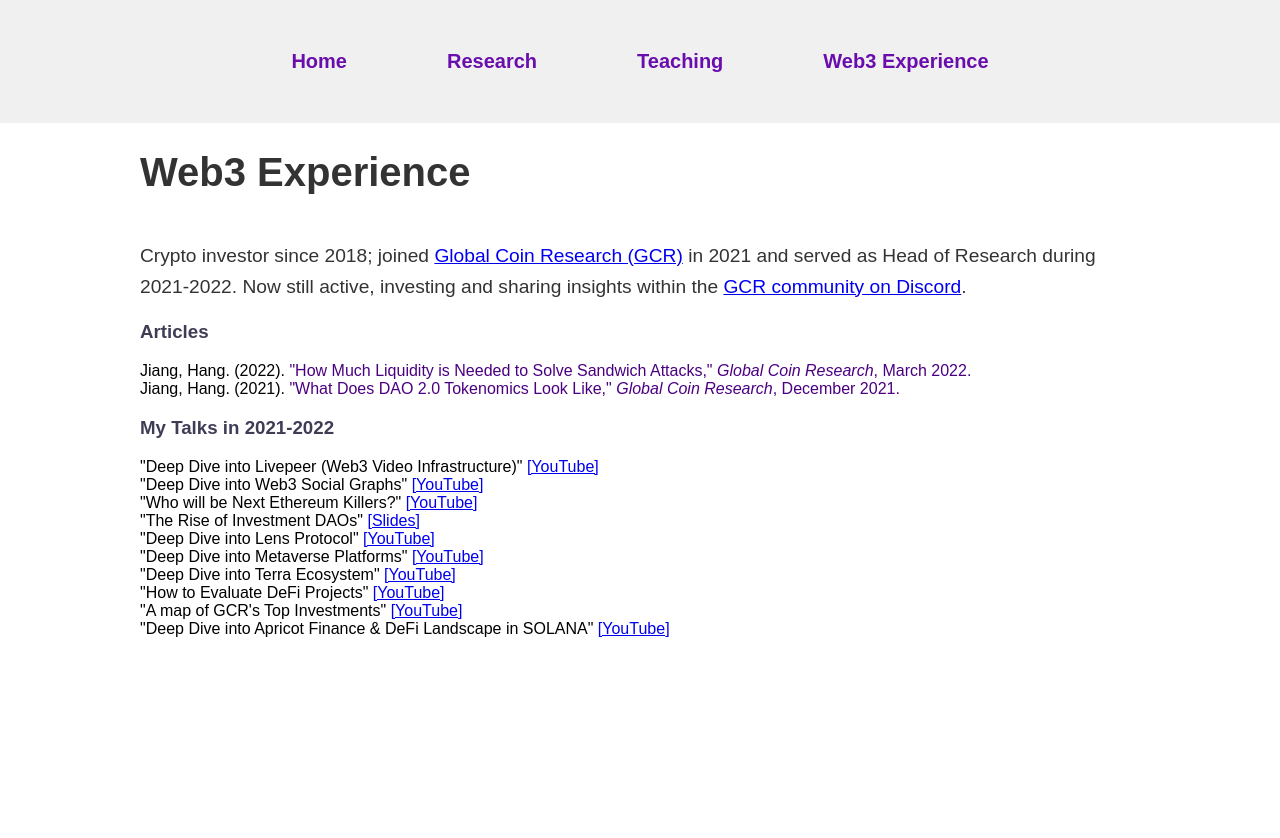
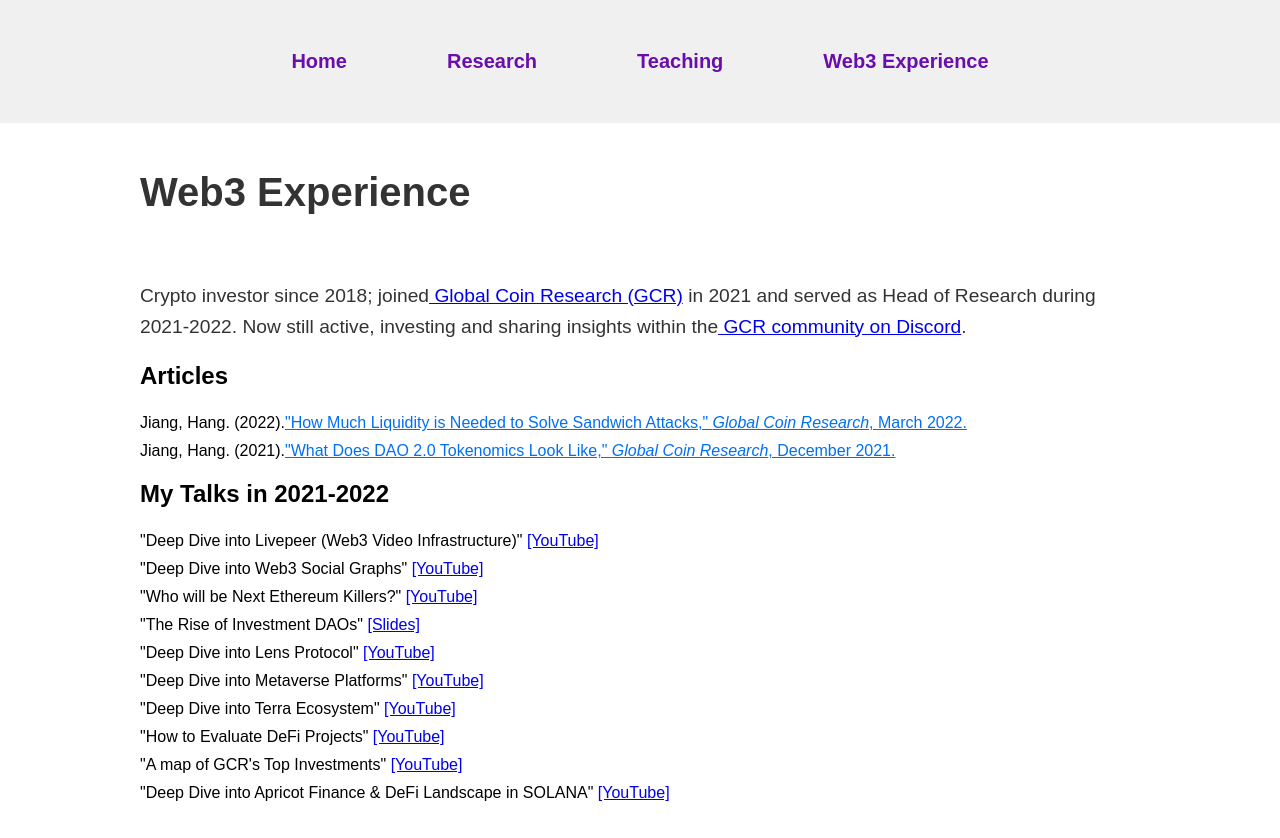
Before and after one commit to JHaaa/jianghang.github.io, a Next.js app: page /web3-experience in a window 1280 px wide. Before the commit the page ends 800 px from the top, so only its background shows below. Built offline with nearby package versions, Linux system fonts and the light colour scheme.

Commit message:
Update website content and layout

```diff
--- a/src/app/layout.tsx
+++ b/src/app/layout.tsx
@@ -6,7 +6,7 @@
   return (
     <html lang="en">
       <head>
-        <title>JIANG Hang's Personal Website</title>
+        <title>JIANG Hang&apos;s Personal Website</title>
       </head>
       <body>
         <nav style={{ display: 'flex', justifyContent: 'center', gap: '100px', padding: '50px', backgroundColor: '#f0f0f0' }}>
--- a/src/app/research/ResearchPage.module.css
+++ b/src/app/research/ResearchPage.module.css
@@ -1,4 +1,5 @@
 .container {
+  padding: 20px;
   display: flex;
   flex-direction: column;
   align-items: left;
@@ -7,8 +8,14 @@
   margin: 0 auto;
 }
 
+.listContainer {
+  margin-top: 20px;
+}
+
 .header {
-  color: #3f3d56;
+  margin-top: 20px;
+  font-size: 1.5em;
+  font-weight: bold;
 }
 
 .customList {
@@ -16,11 +23,11 @@
   padding: 0;
 }
 
-.link {
-  color: #4b0082;
-  text-decoration: none;
+.customList li {
+  margin-bottom: 10px;
 }
 
-.link:hover {
+.link {
+  color: #0070f3;
   text-decoration: underline;
 }
--- a/src/app/teaching/TeachingPage.module.css
+++ b/src/app/teaching/TeachingPage.module.css
@@ -1,4 +1,5 @@
 .container {
+  padding: 20px;
   display: flex;
   flex-direction: column;
   align-items: left;
@@ -7,8 +8,14 @@
   margin: 0 auto;
 }
 
+.listContainer {
+  margin-top: 20px;
+}
+
 .header {
-    color: #3f3d56;
+  margin-top: 20px;
+  font-size: 1.5em;
+  font-weight: bold;
 }
 
 .customList {
@@ -16,11 +23,11 @@
   padding: 0;
 }
 
-  .link {
-    color: #4b0082;
-    text-decoration: none;
+.customList li {
+  margin-bottom: 10px;
 }
 
-  .link:hover {
+.link {
+  color: #0070f3;
   text-decoration: underline;
 }
--- a/src/app/web3-experience/Web3ExperiencePage.module.css
+++ b/src/app/web3-experience/Web3ExperiencePage.module.css
@@ -1,4 +1,5 @@
 .container {
+    padding: 20px;
     display: flex;
     flex-direction: column;
     align-items: left;
@@ -7,8 +8,14 @@
     margin: 0 auto;
   }
 
+  .listContainer {
+    margin-top: 20px;
+  }
+
   .header {
-    color: #3f3d56;
+    margin-top: 20px;
+    font-size: 1.5em;
+    font-weight: bold;
   }
 
   .customList {
@@ -16,11 +23,11 @@
     padding: 0;
   }
 
-  .link {
-    color: #4b0082;
-    text-decoration: none;
+  .customList li {
+    margin-bottom: 10px;
   }
 
-  .link:hover {
+  .link {
+    color: #0070f3;
     text-decoration: underline;
   }
--- a/src/app/web3-experience/page.tsx
+++ b/src/app/web3-experience/page.tsx
@@ -5,34 +5,41 @@
         <div className={styles.container}>
             <h1>Web3 Experience</h1>
             <div className={styles.listContainer}>
-              <p>Crypto investor since 2018;
-                joined <a href="https://globalcoinresearch.com/" target="_blank"> Global Coin Research (GCR)</a> in 2021 and served as Head of Research during 2021-2022.
-                Now still active, investing and sharing insights within the <a href="https://discord.com/invite/globalcoinresearch"target="_blank">GCR community on Discord</a>. </p>
+                <p>
+                  Crypto investor since 2018; joined
+                    <a href="https://globalcoinresearch.com/" target="_blank" rel="noopener noreferrer"> Global Coin Research (GCR)</a> in 2021 and served as Head of Research during 2021-2022.
+                    Now still active, investing and sharing insights within the
+                    <a href="https://discord.com/invite/globalcoinresearch" target="_blank" rel="noopener noreferrer"> GCR community on Discord</a>.
+                </p>
+
                 <h3 className={styles.header}>Articles</h3>
                 <ul className={styles.customList}>
                     <li>
-        Jiang, Hang. (2022). <a className={styles.link} href="https://mirror.xyz/globalcoinresearch.eth/0oJnV52MRJ-bYCMz9vQnT3ZBDaGal5A0mJM9gzXIb8k" target="_blank" rel="noopener noreferrer">
+                        Jiang, Hang. (2022).
+                        <a className={styles.link} href="https://mirror.xyz/globalcoinresearch.eth/0oJnV52MRJ-bYCMz9vQnT3ZBDaGal5A0mJM9gzXIb8k" target="_blank" rel="noopener noreferrer">
                             "How Much Liquidity is Needed to Solve Sandwich Attacks," <em>Global Coin Research</em>, March 2022.
                         </a>
                     </li>
                     <li>
-        Jiang, Hang. (2021). <a className={styles.link} href="https://mirror.xyz/globalcoinresearch.eth/ZW0f3noANH-WEUg7GTYbt6Yk98PZA19tjp-XIHSv7pU" target="_blank" rel="noopener noreferrer">
+                        Jiang, Hang. (2021).
+                        <a className={styles.link} href="https://mirror.xyz/globalcoinresearch.eth/ZW0f3noANH-WEUg7GTYbt6Yk98PZA19tjp-XIHSv7pU" target="_blank" rel="noopener noreferrer">
                             "What Does DAO 2.0 Tokenomics Look Like," <em>Global Coin Research</em>, December 2021.
                         </a>
                     </li>
                 </ul>
+
                 <h3 className={styles.header}>My Talks in 2021-2022</h3>
                 <ul className={styles.customList}>
-  <li>"Deep Dive into Livepeer (Web3 Video Infrastructure)" <a href="https://www.youtube.com/watch?v=NDndnjvOXN8" target="_blank">[YouTube]</a></li>
-  <li>"Deep Dive into Web3 Social Graphs" <a href="https://www.youtube.com/watch?v=wYQdmAEnJTg" target="_blank">[YouTube]</a></li>
-  <li>"Who will be Next Ethereum Killers?" <a href="https://www.youtube.com/watch?v=Y_GRlUq8daM" target="_blank">[YouTube]</a></li>
-  <li>"The Rise of Investment DAOs" <a href="https://discord.com/channels/461610456163811354/859873106515591188/1025443505914531981" target="_blank">[Slides]</a></li>
-  <li>"Deep Dive into Lens Protocol" <a href="https://www.youtube.com/watch?v=6P225vtAP9E&t=90s" target="_blank">[YouTube]</a></li>
-  <li>"Deep Dive into Metaverse Platforms" <a href="https://www.youtube.com/watch?v=IITsL6527WU" target="_blank">[YouTube]</a></li>
-  <li>"Deep Dive into Terra Ecosystem" <a href="https://www.youtube.com/watch?v=5n9huQog-Mk" target="_blank">[YouTube]</a></li>
-  <li>"How to Evaluate DeFi Projects" <a href="https://www.youtube.com/watch?v=UOLRFBN5elc" target="_blank">[YouTube]</a></li>
-  <li>"A map of GCR's Top Investments" <a href="https://www.youtube.com/watch?v=R7f-fSYy9a8" target="_blank">[YouTube]</a></li>
-  <li>"Deep Dive into Apricot Finance & DeFi Landscape in SOLANA" <a href="https://www.youtube.com/watch?v=62xWpBvsx7w" target="_blank">[YouTube]</a></li>
+                    <li>"Deep Dive into Livepeer (Web3 Video Infrastructure)" <a href="https://www.youtube.com/watch?v=NDndnjvOXN8" target="_blank" rel="noopener noreferrer">[YouTube]</a></li>
+                    <li>"Deep Dive into Web3 Social Graphs" <a href="https://www.youtube.com/watch?v=wYQdmAEnJTg" target="_blank" rel="noopener noreferrer">[YouTube]</a></li>
+                    <li>"Who will be Next Ethereum Killers?" <a href="https://www.youtube.com/watch?v=Y_GRlUq8daM" target="_blank" rel="noopener noreferrer">[YouTube]</a></li>
+                    <li>"The Rise of Investment DAOs" <a href="https://discord.com/channels/461610456163811354/859873106515591188/1025443505914531981" target="_blank" rel="noopener noreferrer">[Slides]</a></li>
+                    <li>"Deep Dive into Lens Protocol" <a href="https://www.youtube.com/watch?v=6P225vtAP9E&t=90s" target="_blank" rel="noopener noreferrer">[YouTube]</a></li>
+                    <li>"Deep Dive into Metaverse Platforms" <a href="https://www.youtube.com/watch?v=IITsL6527WU" target="_blank" rel="noopener noreferrer">[YouTube]</a></li>
+                    <li>"Deep Dive into Terra Ecosystem" <a href="https://www.youtube.com/watch?v=5n9huQog-Mk" target="_blank" rel="noopener noreferrer">[YouTube]</a></li>
+                    <li>"How to Evaluate DeFi Projects" <a href="https://www.youtube.com/watch?v=UOLRFBN5elc" target="_blank" rel="noopener noreferrer">[YouTube]</a></li>
+                    <li>"A map of GCR's Top Investments" <a href="https://www.youtube.com/watch?v=R7f-fSYy9a8" target="_blank" rel="noopener noreferrer">[YouTube]</a></li>
+                    <li>"Deep Dive into Apricot Finance & DeFi Landscape in SOLANA" <a href="https://www.youtube.com/watch?v=62xWpBvsx7w" target="_blank" rel="noopener noreferrer">[YouTube]</a></li>
                 </ul>
             </div>
         </div>
```
Also changed, not shown: src/app/page.tsx (+10 -11 lines), src/app/research/page.tsx (+21 -14 lines). Lines whose indentation alone changed are shown as unchanged.
